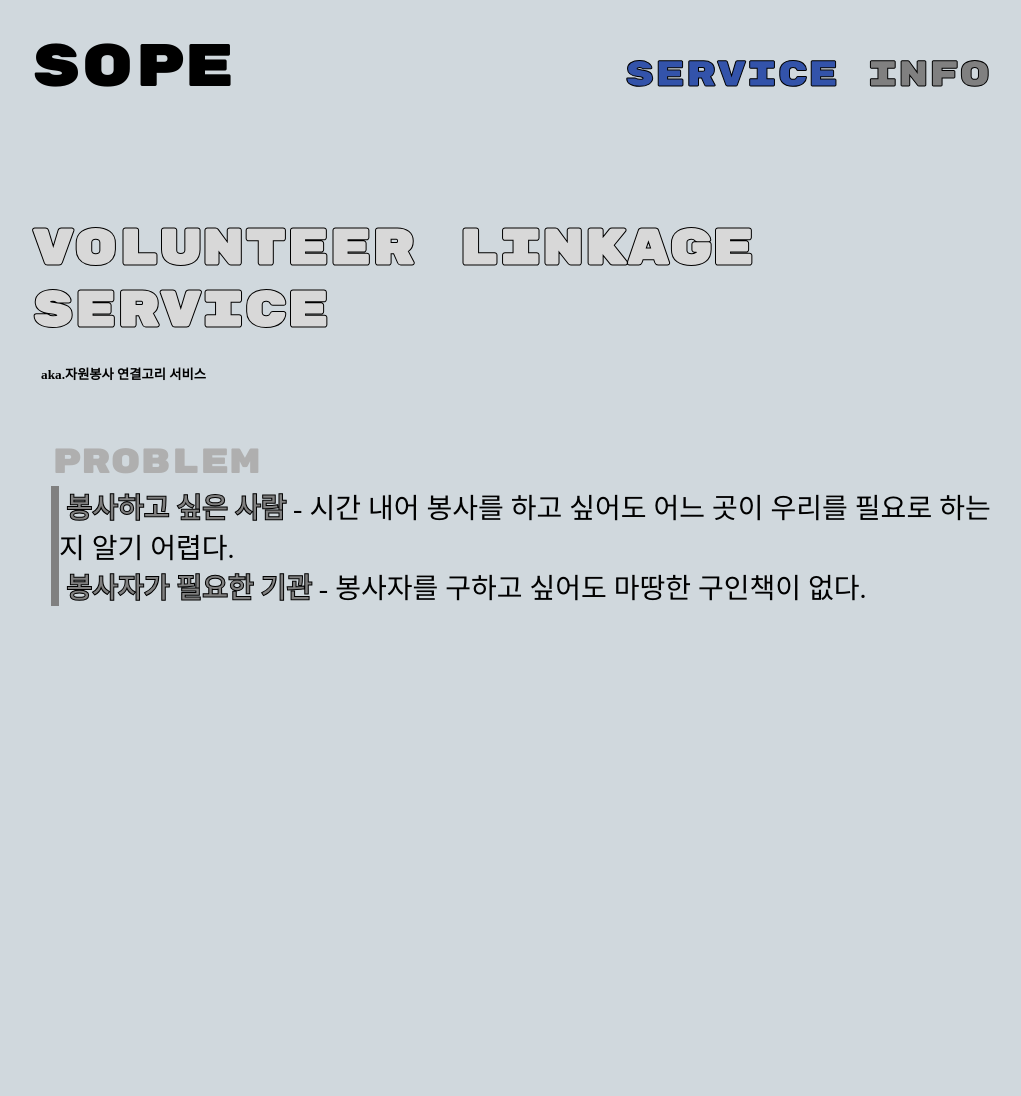
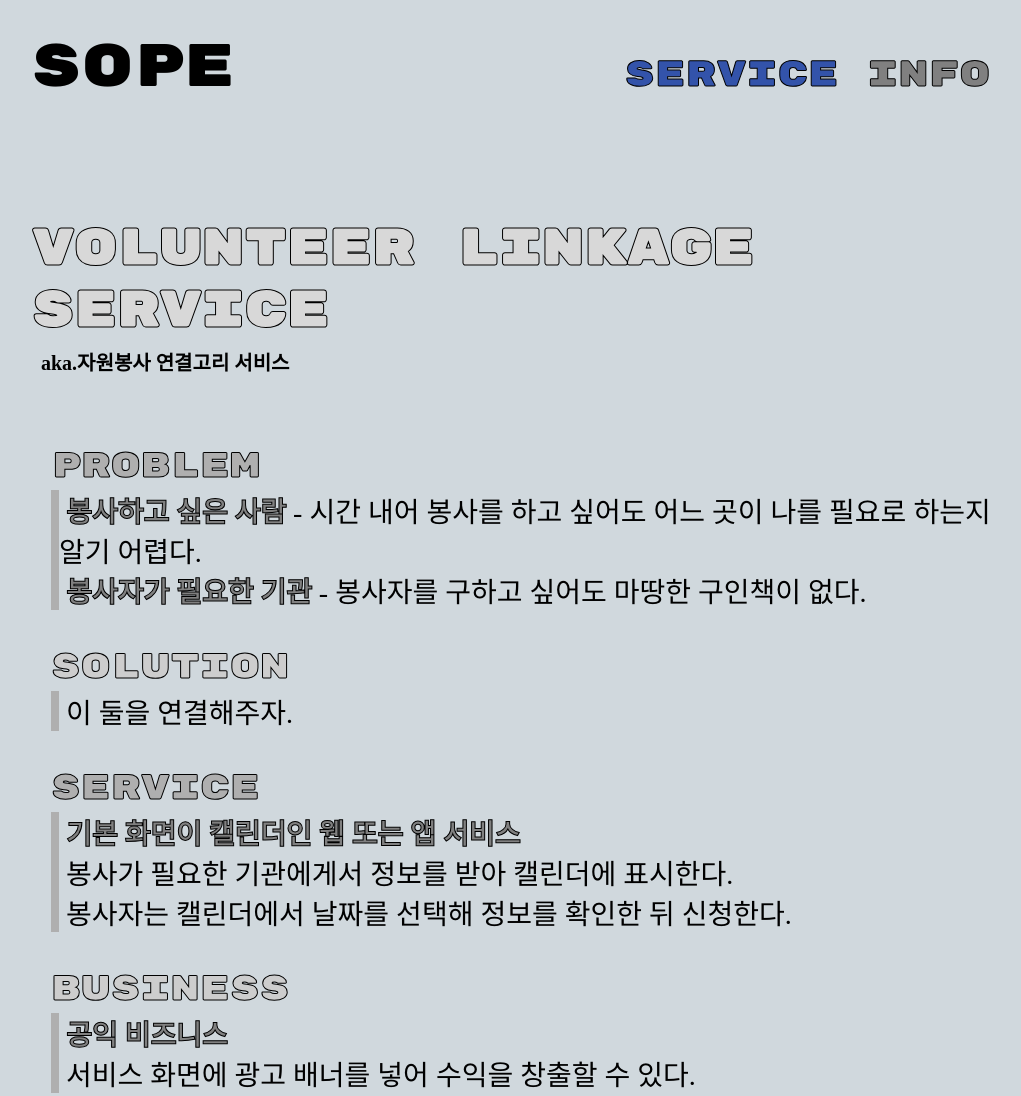
Before and after one commit to yeonsooSo/Like_Lion, a plain HTML site: page MyWebPage/service.html in a window 1280 px wide. Shown: the whole page, without its empty margins (127-1148 px from the left). Before the commit the page ends 800 px from the top, so only its background shows below. Drawn offline with Linux system fonts and the light colour scheme.

Commit message:
Complete?

```diff
--- a/MyWebPage/service.html
+++ b/MyWebPage/service.html
@@ -26,11 +26,22 @@
 
         <div class="description">
             <h3 class="eng problem">problem</h3>
-            <!-- <div class="des_kr"> -->
-                <p class="des_kr">&nbsp;<a class="highlight_ t1">봉사하고 싶은 사람</a> - 시간 내어 봉사를 하고 싶어도 어느 곳이 우리를 필요로 하는지 알기 어렵다.
+                <p class="des_kr">&nbsp;<a class="highlight_ t1">봉사하고 싶은 사람</a> - 시간 내어 봉사를 하고 싶어도 어느 곳이 나를 필요로 하는지 알기 어렵다.
                     <br>&nbsp;<a class="highlight_ t2">봉사자가 필요한 기관</a> - 봉사자를 구하고 싶어도 마땅한 구인책이 없다.
                 </p>
-            <!-- </div> -->
+            <h3 class="eng solution">solution</h3>
+                <p class="des_kr">&nbsp;이 둘을 연결해주자.
+                </p>
+            <h3 class="eng problem">service</h3>
+                <p class="des_kr">&nbsp;<a class="highlight_ t3">기본 화면이 캘린더인 웹 또는 앱 서비스</a><br>
+                    &nbsp;봉사가 필요한 기관에게서 정보를 받아 캘린더에 표시한다.<br>
+                    &nbsp;봉사자는 캘린더에서 날짜를 선택해 정보를 확인한 뒤 신청한다.
+                </p>
+
+            <h3 class="eng solution">business</h3>
+                <p class="des_kr">&nbsp;<a class="highlight_ t4">공익 비즈니스</a><br>
+                    &nbsp;서비스 화면에 광고 배너를 넣어 수익을 창출할 수 있다.
+                </p>
             <!-- <h1 class="kr"><a class="highlight type1">이것</a><a class="highlight type2">저것</a> 좋아하는 것도 많은 낭랑 21세
                 <a class="me">소연수</a>입니다. <br><a class="highlight type3">SOPE</a>의 뜻은
                 <a class="highlight type4">SO</a>의 <a class="highlight type5">HOPE</a>,,</h1>
--- a/MyWebPage/style.css
+++ b/MyWebPage/style.css
@@ -80,8 +80,8 @@ a:hover {
   background: linear-gradient(
     to right,
     rgb(216, 216, 216) 50%,
-    rgb(105, 105, 105) 50%,
-    rgb(218, 185, 36)
+    rgb(216, 216, 216) 50%,
+    rgb(218, 145, 36)
   );
   background-size: 200%;
   background-clip: text;
@@ -95,7 +95,8 @@ a:hover {
 .aka {
   font-family: "Noto Serif KR";
   margin-left: 10px;
-  /* margin-top: 5px; */
+  font-size: 20px;
+  margin-top: 5px;
 }
 
 .dashboard {
@@ -109,12 +110,23 @@ a:hover {
   font-weight: 1200;
 }
 .eng {
+  -webkit-text-stroke: 1px black;
   font-family: "Rubik Mono One";
   font-weight: 100;
 }
 .problem {
   color: rgb(175, 175, 175);
   margin-bottom: 2px;
+}
+.problem:hover {
+  color: seagreen;
+}
+.solution {
+  color: rgb(205, 205, 205);
+  margin-bottom: 2px;
+}
+.solution:hover {
+  color: rebeccapurple;
 }
 .comment {
   font-size: 10px;
@@ -139,8 +151,7 @@ a:hover {
 .des_kr {
   font-size: 28px;
   margin-top: 2px;
-  border-left: 8px solid grey;
-  border-color: grey;
+  border-left: 8px solid rgb(175, 175, 175);
 }
 .highlight {
   color: white;
@@ -206,14 +217,20 @@ a:hover {
       0 0 120px #fff, 0 0 160px #fff; */
 }
 .highlight_ {
-  font-weight: bold;
+  font-weight: 800;
   -webkit-text-stroke: 1px black;
 }
 .t1:hover {
   background-color: #3353aa;
 }
 .t2:hover {
-  background-color: teal;
+  background-color: #aa3361;
+}
+.t3:hover {
+  background-color: #aa6333;
+}
+.t4:hover {
+  background-color: #339caa;
 }
 /*recent works*/
 
```
